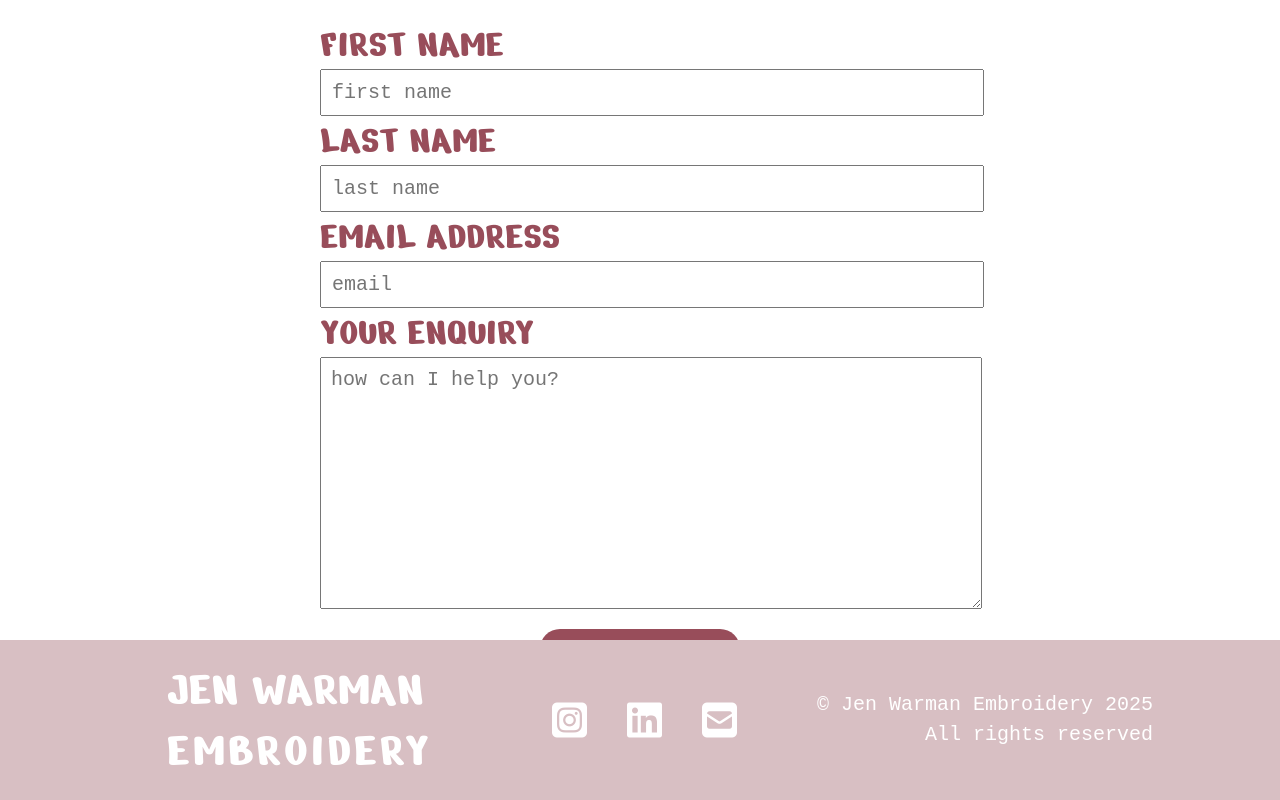
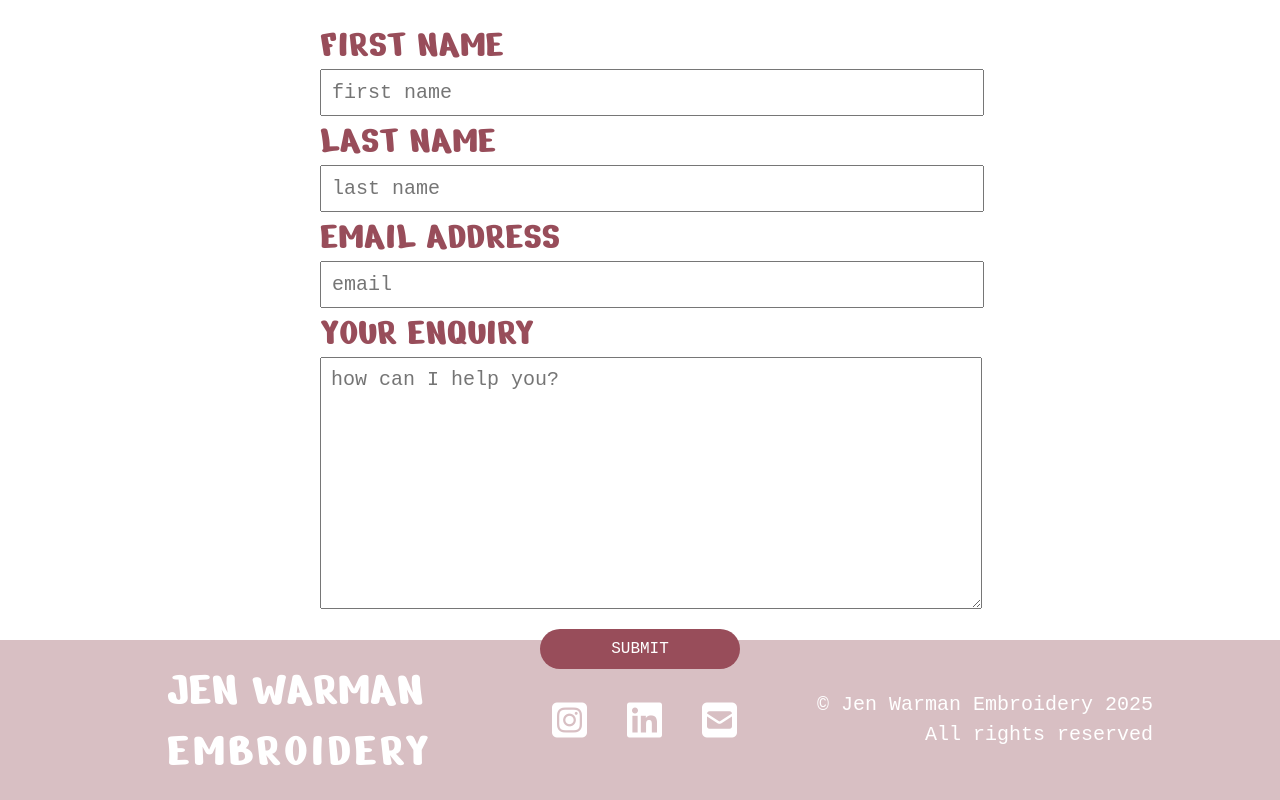
Before and after one commit to JenWarman/react-embroidery-portfolio, a React (Vite) app: page / in a window 1280 px wide. Shown: the part 2679-3479 px from the top of the page. Built offline with nearby package versions, Linux system fonts and the light colour scheme; a web font is replaced by a local one.

Commit message:
Added Footer to App.

```diff
--- a/src/App.jsx
+++ b/src/App.jsx
@@ -3,6 +3,7 @@ import Home from './components/Home'
 import AboutPage from './components/About/AboutPage'
 import Navbar from './components/Navbar'
 import PortfolioGallery from './components/portfolio/PortfolioGallery'
+import Footer from './components/Footer'
 
 
 
@@ -16,6 +17,7 @@ function App() {
       <Route path='/about' element={<AboutPage/>}></Route>
       <Route path='/portfolio' element={<PortfolioGallery/>}></Route>
      </Routes>
+     <Footer/>
     </>
   )
 }
--- a/src/components/Home.jsx
+++ b/src/components/Home.jsx
@@ -1,6 +1,5 @@
 import Portfolio from "./portfolio/Portfolio";
 import Contact from "./Contact";
-import Footer from "./Footer";
 import About from "./About/About";
 import Header from "./Header";
 
@@ -14,7 +13,6 @@ function Home() {
         <About/>
         <Portfolio/>
         <Contact/>
-        <Footer/>
         </div>
     )
 }
```
